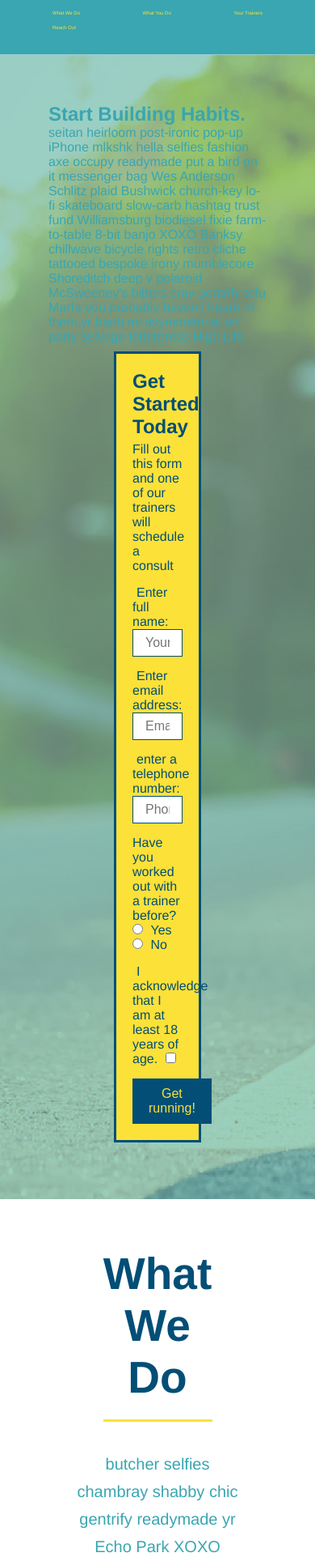
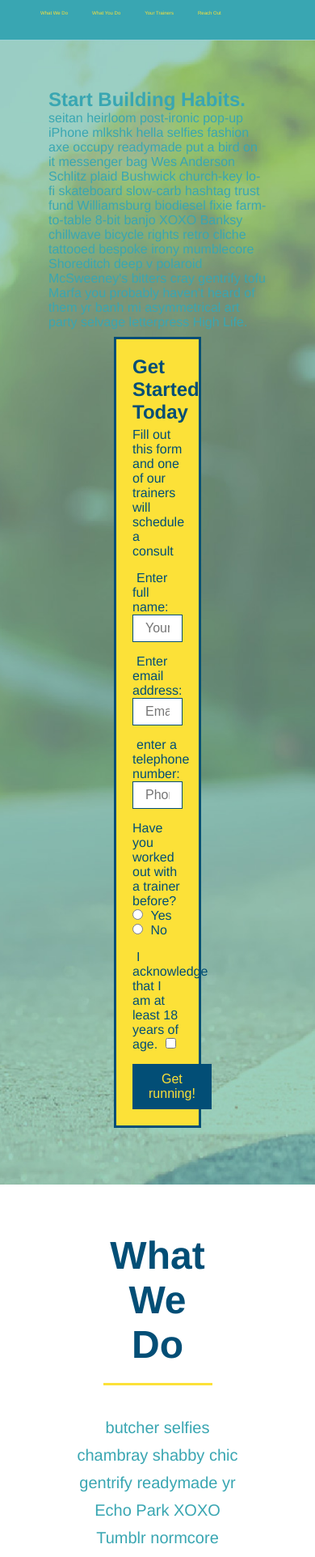
Before and after one commit to coltschultz/run-buddy, a plain HTML site: page index.html in a window 390 px wide. Shown: the part 65-1988 px from the top of the page at 81% size. Drawn offline with Linux system fonts and the light colour scheme.

Commit message:
added blank media queries

```diff
--- a/assets/css/style.css
+++ b/assets/css/style.css
@@ -21,6 +21,7 @@ section {
     display: flex;
     justify-content: center;
     flex-wrap: wrap;
+    align-items: flex-start;
 }
 
 .hero-cta {
@@ -29,7 +30,7 @@ section {
     margin: 3.5%;
     color: #fff;
     font-size: 18px;
-    line-height: 1.3;
+    line-height: 1.2;
 }
 
 .hero-cta h2 {
@@ -116,7 +117,7 @@ header nav ul {
 }
 
 header nav ul li a {
-    margin: 0 30px;
+    padding: 10px 15px;
     font-weight: lighter;
     font-size: 1.55vw;
 }
@@ -149,7 +150,7 @@ footer a {
 /* What We/You Do Styling */
 
 .section-title {
-    font-size: 55px;
+    font-size: 48px;
     color: #024e76;
     border-bottom: 3px solid;
     padding-bottom: 20px;
@@ -350,3 +351,23 @@ footer a {
 .flex-row {
     display: flex;
 }
+
+/* END UTILITY STYLES */
+
+/* MEDIA QUERIES FOR SMALL DESKTOP SCREENS & SMALLER */
+@media screen and (max-width: 980px) {
+
+    }
+}
+
+/* MEDIA QUERIES FOR TABLETS & SMALLER */
+@media screen and (max-width: 768px) {
+
+    }
+}
+
+/* MEDIA QUERIES FOR PHONES & SMALLER */
+@media screen and (max-width: 575px) {
+
+    }
+}
```
